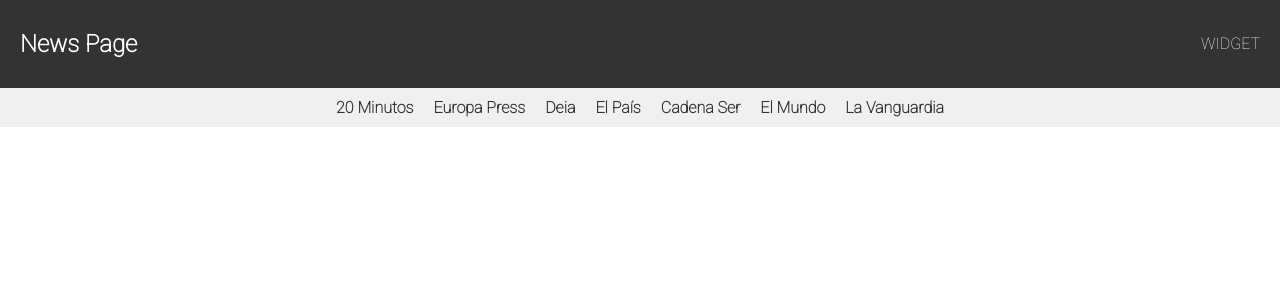
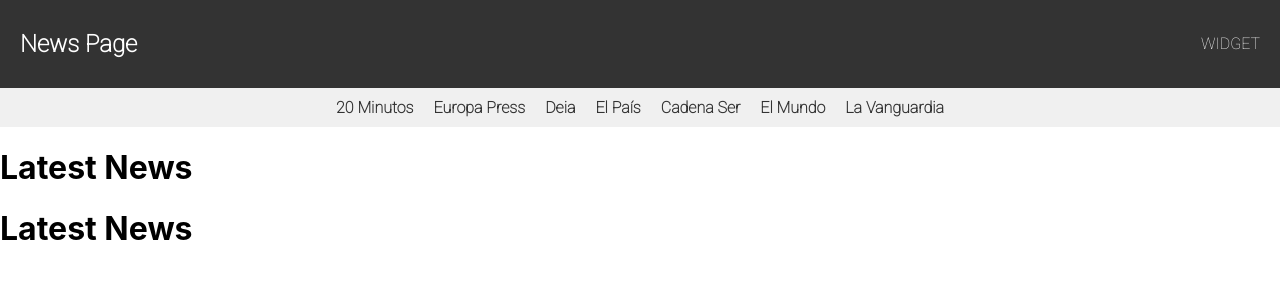
Before and after one commit to EneritzAmador/news-page, a React (Create React App) app: page / in a window 1280 px wide. Shown: the top 300 px of the page. Built offline with nearby package versions, Linux system fonts and the light colour scheme.

Commit message:
fix Home

```diff
--- a/src/App.js
+++ b/src/App.js
@@ -13,9 +13,10 @@
         <TopBar />
         <NavBar />
         <Routes>
-          <Route exact path="/" element={Home} />
+          <Route exact path="/" element={<Home />} />
           <Route path="/periodico/:name" element={<Newspaper />} />
         </Routes>
+        <Home />
       </div>
     </Router>
   );
--- a/src/components/home.js
+++ b/src/components/home.js
@@ -4,7 +4,6 @@
   return (
     <div>
       <h1>Latest News</h1>
-      {/* El resto de tu código */}
     </div>
   );
 };
--- a/src/components/navbar.js
+++ b/src/components/navbar.js
@@ -30,7 +30,6 @@
         <Link to="/periodico/cadenaser" onClick={closeMenu}>Cadena Ser</Link>
         <Link to="/periodico/elmundo" onClick={closeMenu}>El Mundo</Link>
         <Link to="/periodico/lavanguardia" onClick={closeMenu}>La Vanguardia</Link>
-        {/* Agrega más enlaces para otros periódicos */}
       </div>
     </div>
   );
--- a/src/components/topbar.js
+++ b/src/components/topbar.js
@@ -9,7 +9,6 @@
       </div>
       <div className="Right">
         <div className="WeatherWidget">
-          {/* Aquí irá el widget del tiempo */}
           WIDGET
         </div>
       </div>
--- a/src/style/navbar.scss
+++ b/src/style/navbar.scss
@@ -44,7 +44,7 @@
         font-weight: bold;
       }
 
-      &.Open {  /* Nuevo estilo */
+      &.Open {
         display: flex;
         flex-direction: column;
         position: absolute;
```
Also changed, not shown: 9 other files (tests, documents, lock files or other folders).
